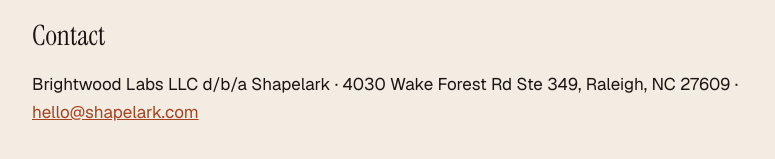
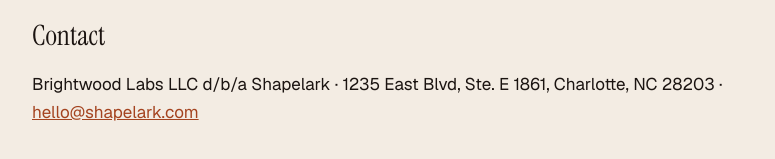
Before and after one commit to Brightwood-Labs-LLC/shapelark-site, a plain HTML site: page terms.html in a window 1280 px wide. Shown: the part 2416-2575 px from the top of the page, without its empty margins (248-1023 px from the left). Drawn offline with nearby package versions, Linux system fonts and the light colour scheme.

Commit message:
Terms: Charlotte mailing address

```diff
--- a/terms.html
+++ b/terms.html
@@ -63,7 +63,7 @@
   <p>Our total liability for any order is limited to the amount you paid for that order. We aren't liable for indirect or consequential losses.</p>
 
   <h2>Contact</h2>
-  <p>Brightwood Labs LLC d/b/a Shapelark · 4030 Wake Forest Rd Ste 349, Raleigh, NC 27609 · <a href="mailto:hello@shapelark.com">hello@shapelark.com</a></p>
+  <p>Brightwood Labs LLC d/b/a Shapelark · 1235 East Blvd, Ste. E 1861, Charlotte, NC 28203 · <a href="mailto:hello@shapelark.com">hello@shapelark.com</a></p>
 </main>
 </body>
 </html>
```
